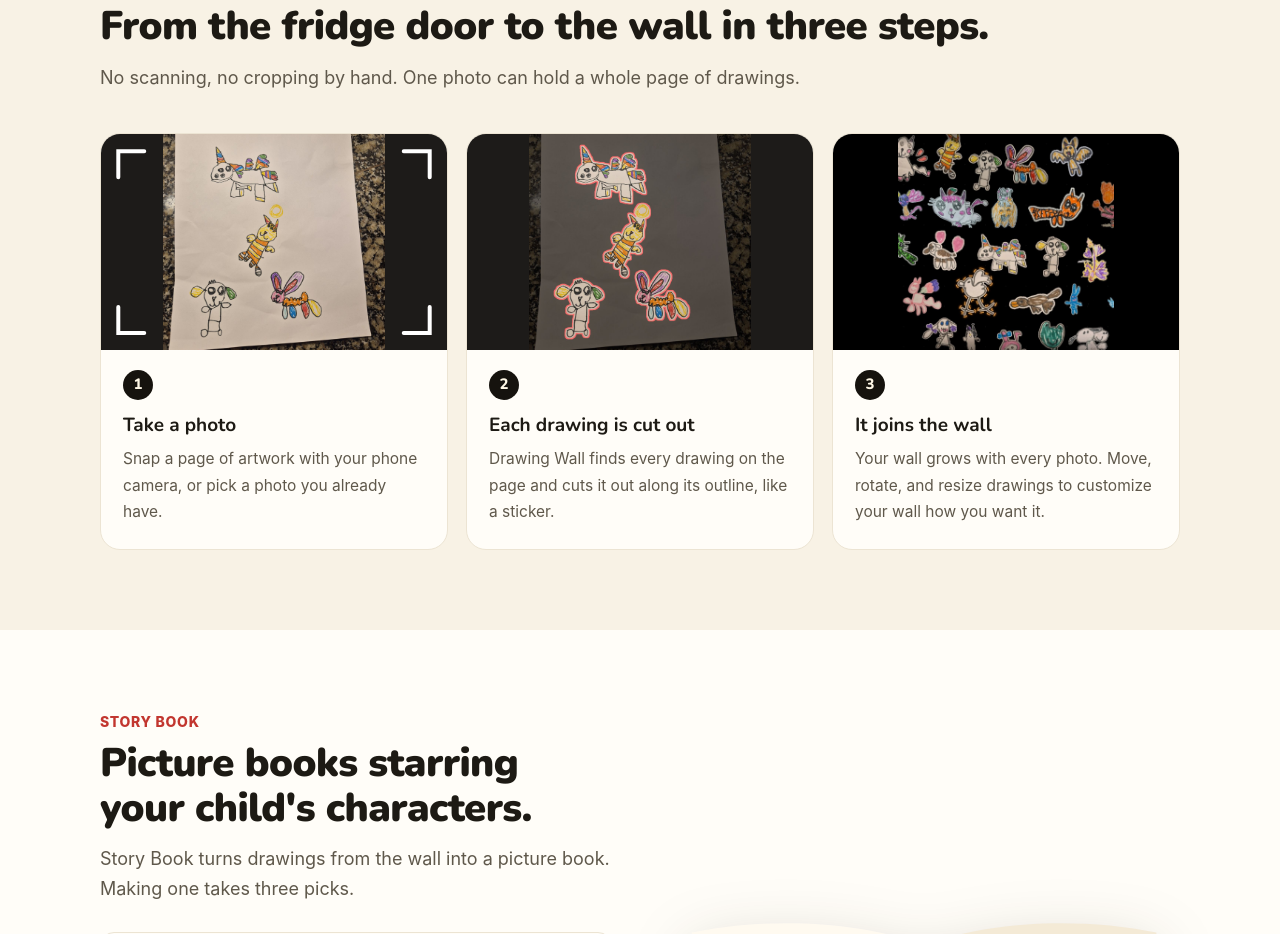
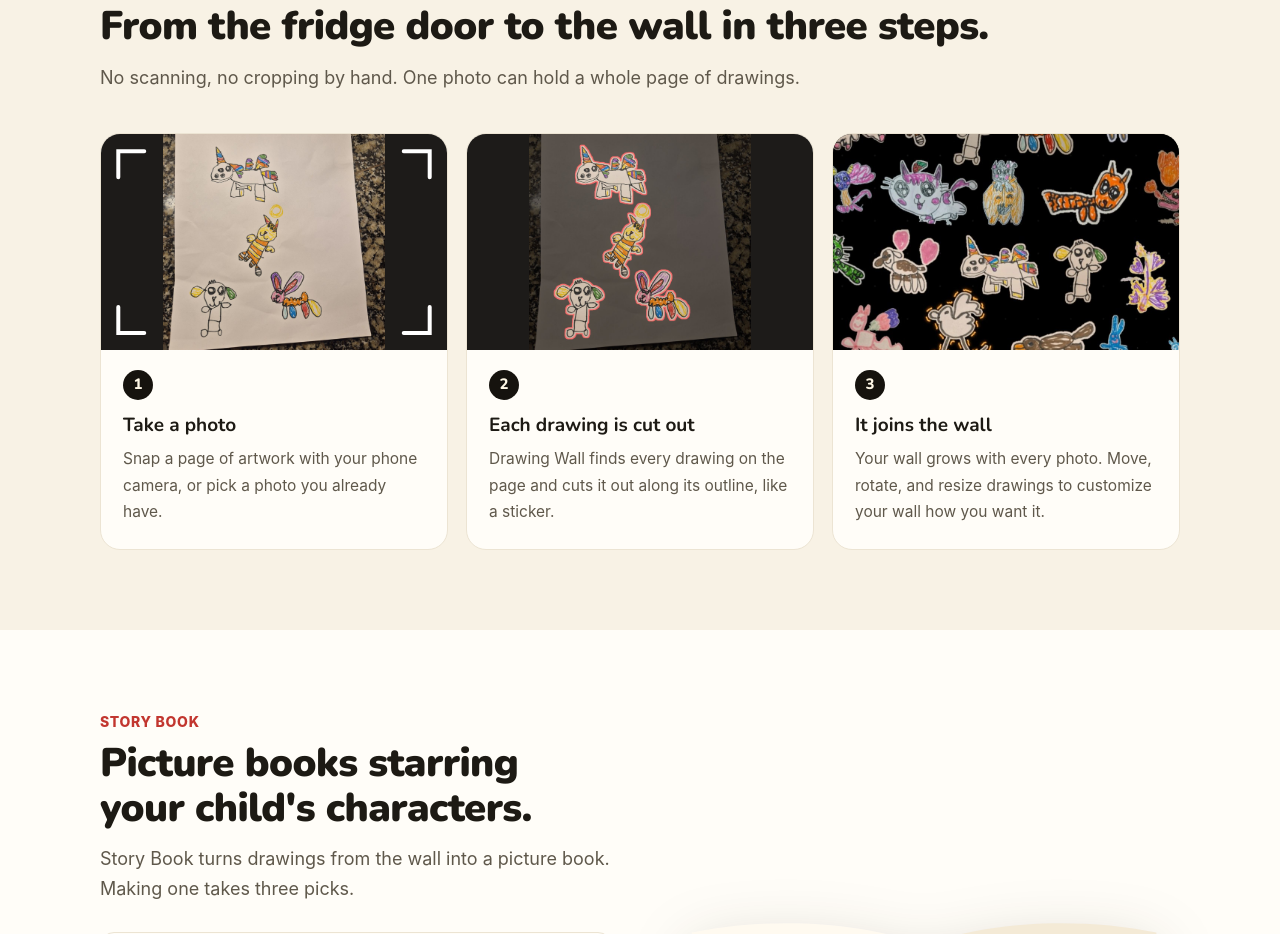
Before and after one commit to tarynmaloney5-ui/drawingwall-site, a plain HTML site: page index.html in a window 1280 px wide. Shown: the part 1180-2114 px from the top of the page. Drawn offline with nearby package versions, Linux system fonts and the light colour scheme.

Commit message:
How it works step 3: zoom the wall photo to fill the box (no black bars)
Co-Authored-By: Claude Opus 5.5 <noreply@anthropic.com>

```diff
--- a/index.html
+++ b/index.html
@@ -310,7 +310,7 @@
       </li>
       <li>
         <span class="art dark" aria-hidden="true">
-          <img class="photo whole" src="art/how/wall.jpg" alt="" loading="lazy" style="background:#000">
+          <img class="photo" src="art/how/wall.jpg" alt="" loading="lazy" style="object-position:50% 45%">
         </span>
         <div class="txt"><b>It joins the wall</b><span>Your wall grows with every photo. Move, rotate, and resize drawings to customize your wall how you want it.</span></div>
       </li>
```
